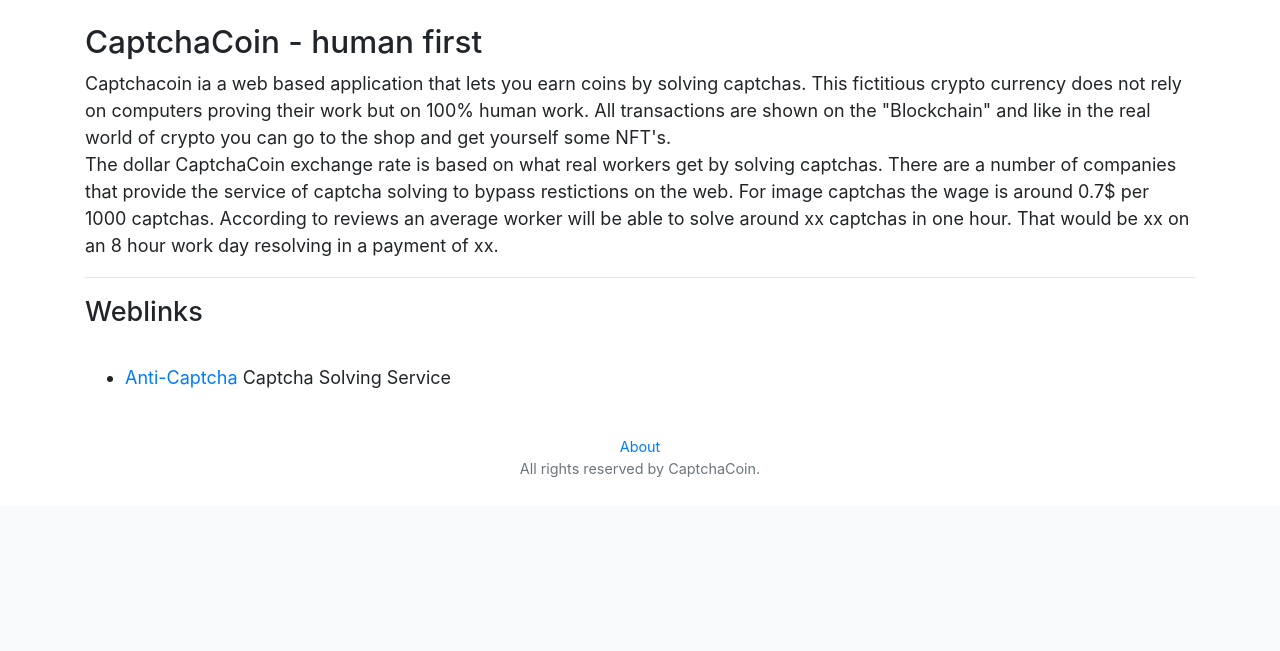
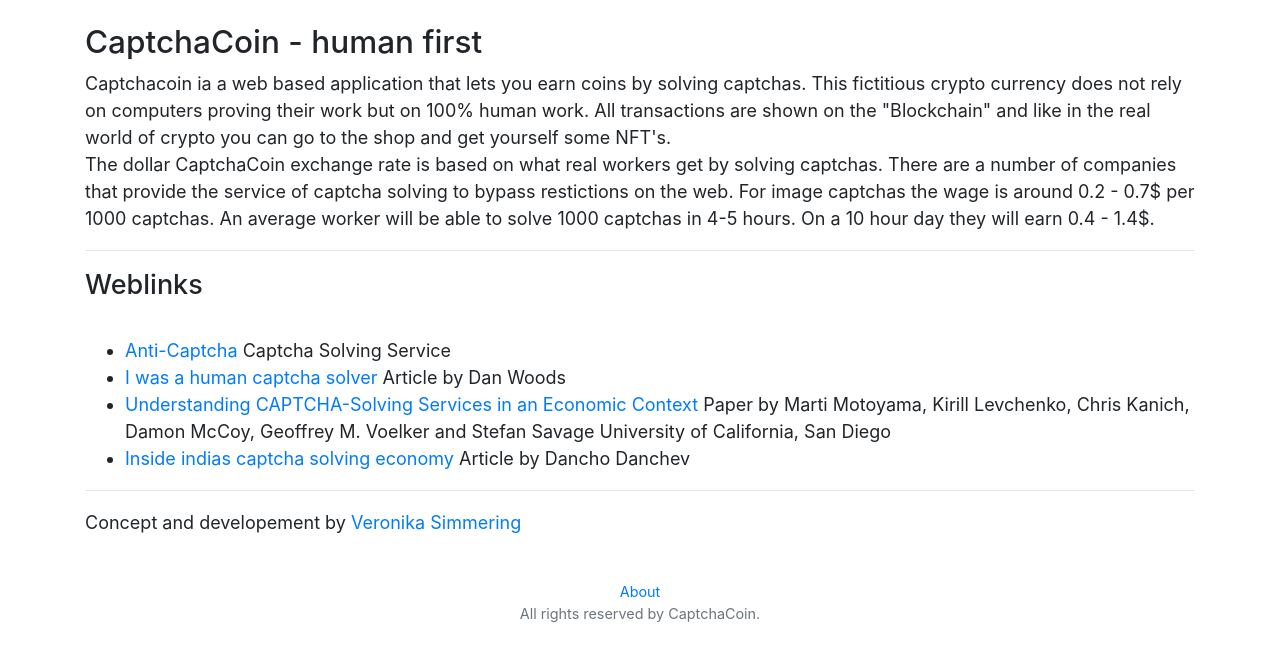
Before and after one commit to VerrroS/CaptchaCoin, a Flask app: page /about in a window 1280 px wide. Shown: the part 346-997 px from the top of the page. Before the commit the page ends 823 px from the top, so only its background shows below. Run offline with Flask 2, Linux system fonts and the light colour scheme; some libraries are stand-ins or nearby versions.

Commit message:
update about

```diff
--- a/templates/about.html
+++ b/templates/about.html
@@ -19,8 +19,8 @@
     <br>
     The dollar CaptchaCoin exchange rate is based on what real workers get by solving captchas.
     There are a number of companies that provide the service of captcha solving to bypass restictions on the web.
-    For image captchas the wage is around 0.7$ per 1000 captchas. According to reviews an average worker will be able to solve
-    around xx captchas in one hour. That would be xx on an 8 hour work day resolving in a payment of xx.
+    For image captchas the wage is around 0.2 - 0.7$ per 1000 captchas. An average worker will be able to solve
+    1000 captchas in 4-5 hours. On a 10 hour day they will earn 0.4 - 1.4$.
 
 
     <hr>
@@ -28,9 +28,18 @@
     <h4>Weblinks</h4>
     <br>
     <ul>
-      <li><a href="https://anti-captcha.com/">Anti-Captcha</a> Captcha Solving Service</li>
+      <li><a target="_blank" href="https://anti-captcha.com/">Anti-Captcha</a> Captcha Solving Service</li>
+       <li><a target="_blank" href="https://www.f5.com/labs/articles/cisotociso/i-was-a-human-captcha-solver">I was a human captcha solver</a> Article by Dan Woods</li>
+       <li><a target="_blank" href="https://www.usenix.org/legacy/event/sec10/tech/full_papers/Motoyama.pdf">Understanding CAPTCHA-Solving Services in an
+Economic Context</a> Paper by Marti Motoyama, Kirill Levchenko, Chris Kanich, Damon McCoy,
+Geoffrey M. Voelker and Stefan Savage
+University of California, San Diego</li>
+      <li><a href="https://www.zdnet.com/article/inside-indias-captcha-solving-economy/">Inside indias captcha solving economy</a> Article by Dancho Danchev</li>
+    </ul>
 
-    </ul>
+
+        <hr>
+        Concept and developement by <a target="_blank" href="veronikasimmering.de">Veronika Simmering </a>
 
   </p>
 
```
